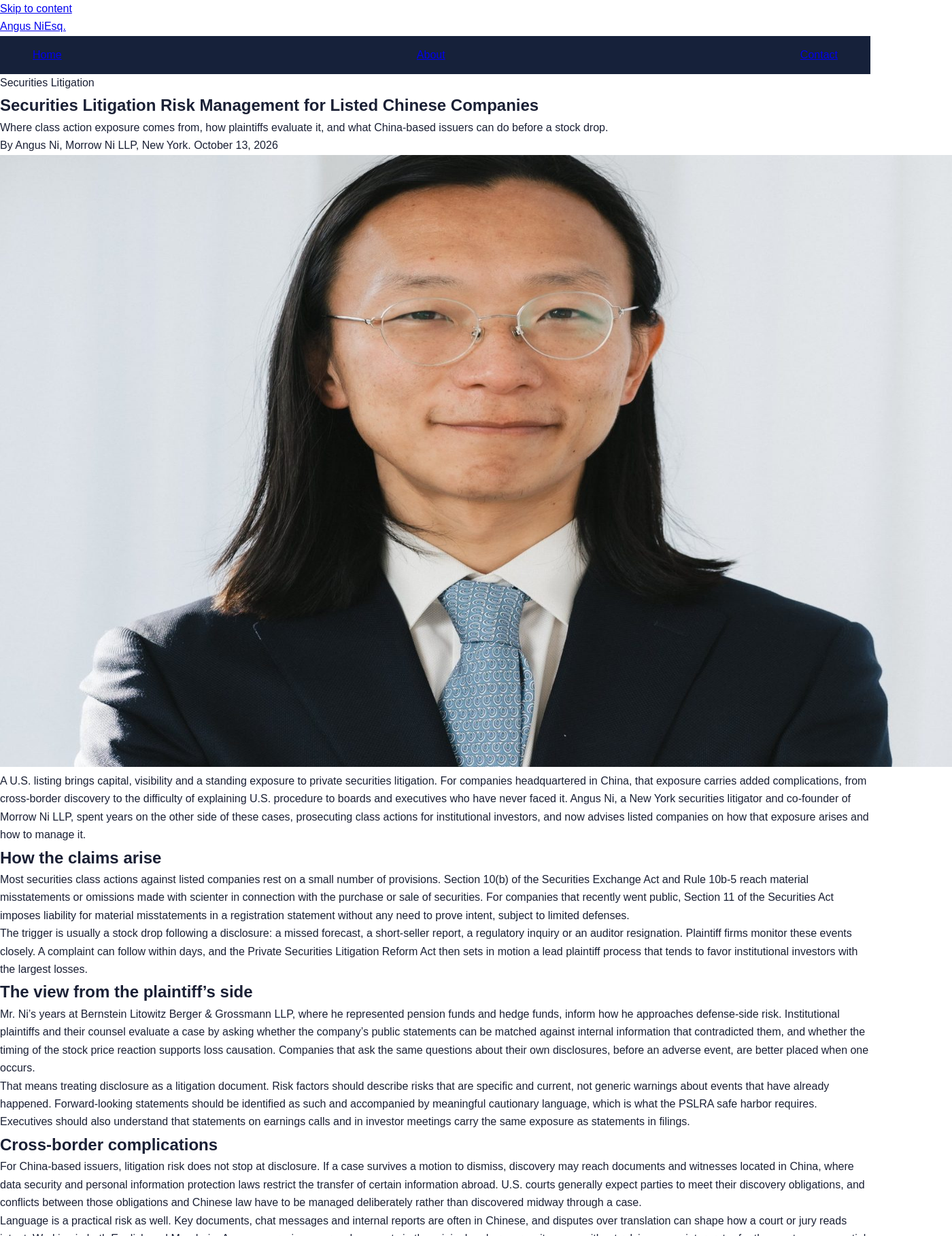
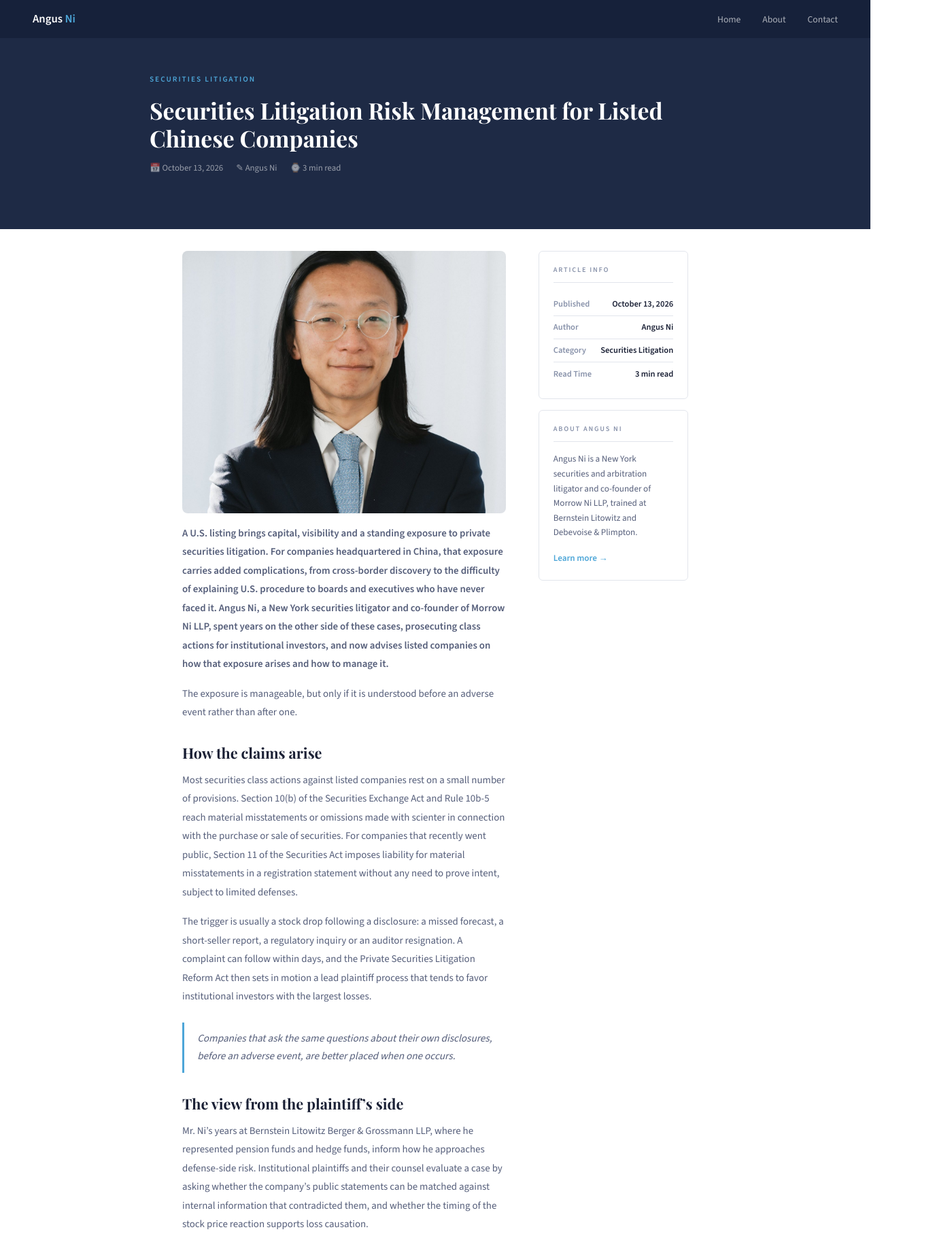
Before and after one commit to cory-maki/angusni-1, a plain HTML site: page securities-litigation-risk-management-listed.html in a window 1280 px wide. Shown: the top 1818 px of the page at 68% size, 1400 px wide, since content can reach past the window. Drawn offline with nearby package versions, Linux system fonts and the light colour scheme.

Commit message:
Update file

```diff
--- a/securities-litigation-risk-management-listed.html
+++ b/securities-litigation-risk-management-listed.html
@@ -1,21 +1,21 @@
 <!DOCTYPE html>
 <html lang="en">
 <head>
-<meta charset="utf-8">
-<meta name="viewport" content="width=device-width, initial-scale=1">
+<meta charset="UTF-8"/>
+<meta name="viewport" content="width=device-width,initial-scale=1.0"/>
 <title>Securities Litigation Risk Management for Listed Chinese Companies | Angus Ni</title>
-<meta name="description" content="Angus Ni, a New York securities litigator, on how U.S.-listed Chinese companies can manage securities class action and cross-border discovery risk.">
-<link rel="canonical" href="https://angusni-1.netlify.app/securities-litigation-risk-management-listed.html">
-<meta property="og:type" content="article">
-<meta property="og:title" content="Securities Litigation Risk Management for Listed Chinese Companies | Angus Ni">
-<meta property="og:description" content="Angus Ni, a New York securities litigator, on how U.S.-listed Chinese companies can manage securities class action and cross-border discovery risk.">
-<meta property="og:url" content="https://angusni-1.netlify.app/securities-litigation-risk-management-listed.html">
-<meta property="og:image" content="https://angusni-1.netlify.app/images/article-2.jpg">
-<meta property="og:site_name" content="Angus Ni">
-<meta name="twitter:card" content="summary_large_image">
-<meta name="author" content="Angus Ni">
-<link rel="preconnect" href="https://fonts.googleapis.com"><link rel="preconnect" href="https://fonts.gstatic.com" crossorigin><link href="https://fonts.googleapis.com/css2?family=Literata:opsz,wght@7..72,400;7..72,500;7..72,600&family=Public+Sans:wght@400;500&display=swap" rel="stylesheet">
-<link rel="stylesheet" href="assets/style.css">
+<meta name="description" content="Angus Ni, a New York securities litigator, on how U.S.-listed Chinese companies can manage securities class action and cross-border discovery risk."/>
+<link rel="canonical" href="https://angusni-1.netlify.app/securities-litigation-risk-management-listed.html"/>
+
+<!-- Open Graph -->
+<meta property="og:type" content="article"/>
+<meta property="og:title" content="Securities Litigation Risk Management for Listed Chinese Companies"/>
+<meta property="og:description" content="Angus Ni, a New York securities litigator, on how U.S.-listed Chinese companies can manage securities class action and cross-border discovery risk."/>
+<meta property="og:image" content="https://angusni-1.netlify.app/images/article-2.jpg"/>
+<meta property="og:url" content="https://angusni-1.netlify.app/securities-litigation-risk-management-listed.html"/>
+
+<link href="https://fonts.googleapis.com/css2?family=Playfair+Display:wght@700&family=Source+Sans+3:wght@300;400;500;600&display=swap" rel="stylesheet"/>
+<link rel="stylesheet" href="assets/style.css"/>
 <script type="application/ld+json">
 {
  "@context": "https://schema.org",
@@ -110,49 +110,76 @@
 </script>
 </head>
 <body>
-<a class="skip" href="#main">Skip to content</a>
-<header class="site-header"><div class="wrap">
-<a class="logo" href="/">Angus Ni<span>Esq.</span></a>
-<nav class="nav" aria-label="Main"><a href="/">Home</a><a href="about.html">About</a><a href="contact.html">Contact</a></nav>
-</div></header>
-<main id="main">
-<article>
-<header class="article-head"><div class="wrap"><div class="inner">
-<p class="cat">Securities Litigation</p>
-<h1>Securities Litigation Risk Management for Listed Chinese Companies</h1>
-<p class="dek">Where class action exposure comes from, how plaintiffs evaluate it, and what China-based issuers can do before a stock drop.</p>
-<p class="byline">By Angus Ni, Morrow Ni LLP, New York. <time datetime="2026-10-13">October 13, 2026</time></p>
-</div></div></header>
-<div class="wrap">
-<figure class="article-figure"><img src="images/article-2.jpg" alt="Portrait of New York attorney Angus Ni in a navy suit and light blue tie" width="1400" height="900"></figure>
-<div class="article-body">
-<p>A U.S. listing brings capital, visibility and a standing exposure to private securities litigation. For companies headquartered in China, that exposure carries added complications, from cross-border discovery to the difficulty of explaining U.S. procedure to boards and executives who have never faced it. Angus Ni, a New York securities litigator and co-founder of Morrow Ni LLP, spent years on the other side of these cases, prosecuting class actions for institutional investors, and now advises listed companies on how that exposure arises and how to manage it.</p>
-<h2>How the claims arise</h2>
-<p>Most securities class actions against listed companies rest on a small number of provisions. Section 10(b) of the Securities Exchange Act and Rule 10b-5 reach material misstatements or omissions made with scienter in connection with the purchase or sale of securities. For companies that recently went public, Section 11 of the Securities Act imposes liability for material misstatements in a registration statement without any need to prove intent, subject to limited defenses.</p>
-<p>The trigger is usually a stock drop following a disclosure: a missed forecast, a short-seller report, a regulatory inquiry or an auditor resignation. Plaintiff firms monitor these events closely. A complaint can follow within days, and the Private Securities Litigation Reform Act then sets in motion a lead plaintiff process that tends to favor institutional investors with the largest losses.</p>
-<h2>The view from the plaintiff’s side</h2>
-<p>Mr. Ni’s years at Bernstein Litowitz Berger &amp; Grossmann LLP, where he represented pension funds and hedge funds, inform how he approaches defense-side risk. Institutional plaintiffs and their counsel evaluate a case by asking whether the company’s public statements can be matched against internal information that contradicted them, and whether the timing of the stock price reaction supports loss causation. Companies that ask the same questions about their own disclosures, before an adverse event, are better placed when one occurs.</p>
-<p>That means treating disclosure as a litigation document. Risk factors should describe risks that are specific and current, not generic warnings about events that have already happened. Forward-looking statements should be identified as such and accompanied by meaningful cautionary language, which is what the PSLRA safe harbor requires. Executives should also understand that statements on earnings calls and in investor meetings carry the same exposure as statements in filings.</p>
-<h2>Cross-border complications</h2>
-<p>For China-based issuers, litigation risk does not stop at disclosure. If a case survives a motion to dismiss, discovery may reach documents and witnesses located in China, where data security and personal information protection laws restrict the transfer of certain information abroad. U.S. courts generally expect parties to meet their discovery obligations, and conflicts between those obligations and Chinese law have to be managed deliberately rather than discovered midway through a case.</p>
-<p>Language is a practical risk as well. Key documents, chat messages and internal reports are often in Chinese, and disputes over translation can shape how a court or jury reads intent. Working in both English and Mandarin, Angus can review source documents in the original and prepare witnesses without relying on an interpreter for the most consequential conversations.</p>
-<h2>Elements of a risk program</h2>
-<p>A sensible program for a listed company usually includes a review of disclosure controls with litigation counsel involved, a plan for responding to short-seller reports and regulatory inquiries, a clear understanding of D&amp;O insurance coverage before it is needed, and a document preservation protocol that accounts for cross-border data rules. None of these steps prevents a lawsuit. Each of them changes how a lawsuit unfolds.</p>
-<p>Trading disputes raise similar questions of timing and knowledge, as the record in <a href="reg-sho-close-outs-jp-morgan.html">the J.P. Morgan Reg SHO arbitration</a> shows. A fuller account of <a href="about.html">Mr. Ni’s securities litigation background</a> covers both his plaintiff-side training and his current practice, and updates on his work are posted to <a href="https://www.linkedin.com/in/angusni/" target="_blank" rel="noopener">his LinkedIn page</a>.</p>
-<p class="disclaimer">This article is general information, not legal advice for any specific company or matter.</p>
 
+<!-- ══ NAV ═══════════════════════════════════════════════════════ -->
+<nav id="main-nav">
+  <a class="nav-logo" href="/">Angus<span> Ni</span></a>
+  <ul class="nav-links">
+    <li><a href="/">Home</a></li>
+    <li><a href="about.html">About</a></li>
+    <li><a href="contact.html">Contact</a></li>
+  </ul>
+</nav>
+
+<!-- ══ ARTICLE HERO ══════════════════════════════════════════════ -->
+<div class="art-hero">
+  <div class="art-hero-inner">
+    <p class="eyebrow" style="color:var(--blue)">Securities Litigation</p>
+    <h1 class="art-hero-title">Securities Litigation Risk Management for Listed Chinese Companies</h1>
+    <div class="art-meta">
+      <div class="art-meta-item">&#128197; October 13, 2026</div>
+      <div class="art-meta-item">&#9998; Angus Ni</div>
+      <div class="art-meta-item">&#8986; 3 min read</div>
+    </div>
+  </div>
 </div>
+
+<!-- ══ ARTICLE BODY ══════════════════════════════════════════════ -->
+<div class="art-body">
+  <article>
+    <img class="art-hero-image" src="images/article-2.jpg" alt="Portrait of New York attorney Angus Ni in a navy suit and light blue tie"/>
+
+    <p class="art-p"><strong>A U.S. listing brings capital, visibility and a standing exposure to private securities litigation. For companies headquartered in China, that exposure carries added complications, from cross-border discovery to the difficulty of explaining U.S. procedure to boards and executives who have never faced it. Angus Ni, a New York securities litigator and co-founder of Morrow Ni LLP, spent years on the other side of these cases, prosecuting class actions for institutional investors, and now advises listed companies on how that exposure arises and how to manage it.</strong></p>
+
+    <p class="art-p">The exposure is manageable, but only if it is understood before an adverse event rather than after one.</p>
+
+    <h2 class="art-h2">How the claims arise</h2>
+    <p class="art-p">Most securities class actions against listed companies rest on a small number of provisions. Section 10(b) of the Securities Exchange Act and Rule 10b-5 reach material misstatements or omissions made with scienter in connection with the purchase or sale of securities. For companies that recently went public, Section 11 of the Securities Act imposes liability for material misstatements in a registration statement without any need to prove intent, subject to limited defenses.</p>
+    <p class="art-p">The trigger is usually a stock drop following a disclosure: a missed forecast, a short-seller report, a regulatory inquiry or an auditor resignation. A complaint can follow within days, and the Private Securities Litigation Reform Act then sets in motion a lead plaintiff process that tends to favor institutional investors with the largest losses.</p>
+
+    <div class="art-quote">Companies that ask the same questions about their own disclosures, before an adverse event, are better placed when one occurs.</div>
+
+    <h2 class="art-h2">The view from the plaintiff’s side</h2>
+    <p class="art-p">Mr. Ni’s years at Bernstein Litowitz Berger &amp; Grossmann LLP, where he represented pension funds and hedge funds, inform how he approaches defense-side risk. Institutional plaintiffs and their counsel evaluate a case by asking whether the company’s public statements can be matched against internal information that contradicted them, and whether the timing of the stock price reaction supports loss causation.</p>
+    <p class="art-p">That means treating disclosure as a litigation document. Risk factors should describe risks that are specific and current, not generic warnings about events that have already happened. Forward-looking statements should be identified as such and accompanied by meaningful cautionary language, which is what the PSLRA safe harbor requires. Statements on earnings calls and in investor meetings carry the same exposure as statements in filings.</p>
+
+    <h2 class="art-h2">Cross-border complications</h2>
+    <p class="art-p">For China-based issuers, litigation risk does not stop at disclosure. If a case survives a motion to dismiss, discovery may reach documents and witnesses located in China, where data security and personal information protection laws restrict the transfer of certain information abroad. Conflicts between U.S. discovery obligations and Chinese law have to be managed deliberately rather than discovered midway through a case.</p>
+    <p class="art-p">Language is a practical risk as well. Key documents, chat messages and internal reports are often in Chinese, and disputes over translation can shape how a court or jury reads intent. Working in both English and Mandarin, Angus can review source documents in the original and prepare witnesses without relying on an interpreter for the most consequential conversations.</p>
+
+    <h2 class="art-h2">Conclusion</h2>
+    <p class="art-p">A sensible program usually includes a review of disclosure controls with litigation counsel involved, a plan for responding to short-seller reports and regulatory inquiries, an understanding of D&amp;O insurance coverage before it is needed, and a preservation protocol that accounts for cross-border data rules. None of these steps prevents a lawsuit; each changes how one unfolds. Trading disputes raise similar questions of timing and knowledge, as the record in <a href="reg-sho-close-outs-jp-morgan.html">the J.P. Morgan Reg SHO arbitration</a> shows. A fuller account of <a href="about.html">Mr. Ni’s securities litigation background</a> covers his plaintiff-side training and current practice, and updates on his work are posted to <a href="https://www.linkedin.com/in/angusni/" target="_blank" rel="noopener">his LinkedIn page</a>. This article is general information, not legal advice.</p>
+  </article>
+
+  <aside class="art-sidebar-box">
+    <div class="art-sb-box">
+      <span class="art-sb-label">Article Info</span>
+      <div class="art-sb-row"><span>Published</span><span>October 13, 2026</span></div>
+      <div class="art-sb-row"><span>Author</span><span>Angus Ni</span></div>
+      <div class="art-sb-row"><span>Category</span><span>Securities Litigation</span></div>
+      <div class="art-sb-row"><span>Read Time</span><span>3 min read</span></div>
+    </div>
+
+    <div class="art-sb-box">
+      <span class="art-sb-label">About Angus Ni</span>
+      <p style="font-size:.82rem;color:var(--tm);line-height:1.65;margin-bottom:.8rem">Angus Ni is a New York securities and arbitration litigator and co-founder of Morrow Ni LLP, trained at Bernstein Litowitz and Debevoise &amp; Plimpton.</p>
+      <a href="about.html" style="font-size:.82rem;font-weight:600;color:var(--blue);text-decoration:none">Learn more →</a>
+    </div>
+  </aside>
 </div>
-</article>
-<section class="related"><div class="wrap">
-<h2>Related reading</h2>
-<div class="cards"><a class="card" href="reg-sho-close-outs-jp-morgan.html"><img src="images/article-1.jpg" alt="Angus Ni, securities litigator at Morrow Ni LLP, in a dark suit with arms crossed" loading="lazy" width="1400" height="900"><span class="cat">FINRA Arbitration</span><h3>Reg SHO Close-Outs and the J.P. Morgan FINRA Arbitration</h3><time datetime="2026-09-15">September 15, 2026</time></a><a class="card" href="cross-border-litigation-careers-new-york.html"><img src="images/article-3.jpg" alt="Angus Ni hiking among red sandstone formations under a blue sky" loading="lazy" width="1400" height="900"><span class="cat">New York Practice</span><h3>Cross-Border Litigation Careers in New York: Notes from an AABANY Panel</h3><time datetime="2026-11-10">November 10, 2026</time></a></div>
-</div></section>
-</main>
-<footer class="site-footer"><div class="wrap">
-<p class="fine">© 2026 Angus Ni. Attorney Advertising. Prior results do not guarantee a similar outcome. This site is for general information and does not create an attorney-client relationship.</p>
-<nav aria-label="Footer"><a href="/">Home</a><a href="about.html">About</a><a href="contact.html">Contact</a><a href="privacy.html">Privacy Policy</a></nav>
-</div></footer>
 
+<footer>
+  <p>&copy; 2026 Angus Ni. All rights reserved. Attorney Advertising. Prior results do not guarantee a similar outcome. &nbsp;|&nbsp; <a href="privacy.html">Privacy Policy</a></p>
+</footer>
 </body>
 </html>
```
